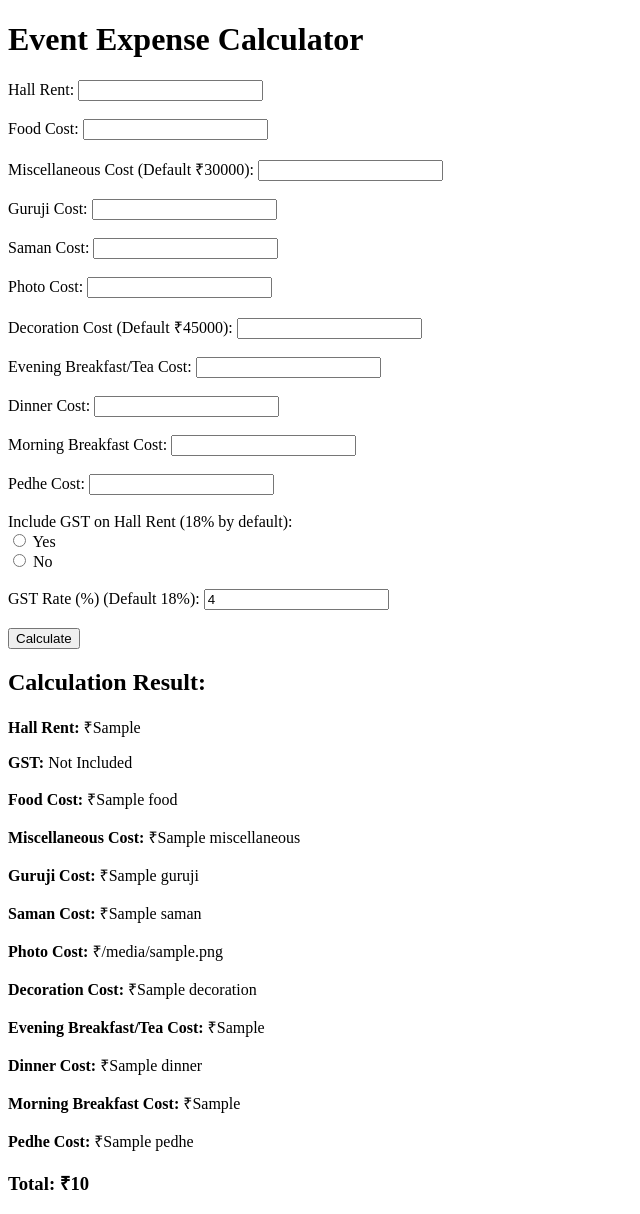
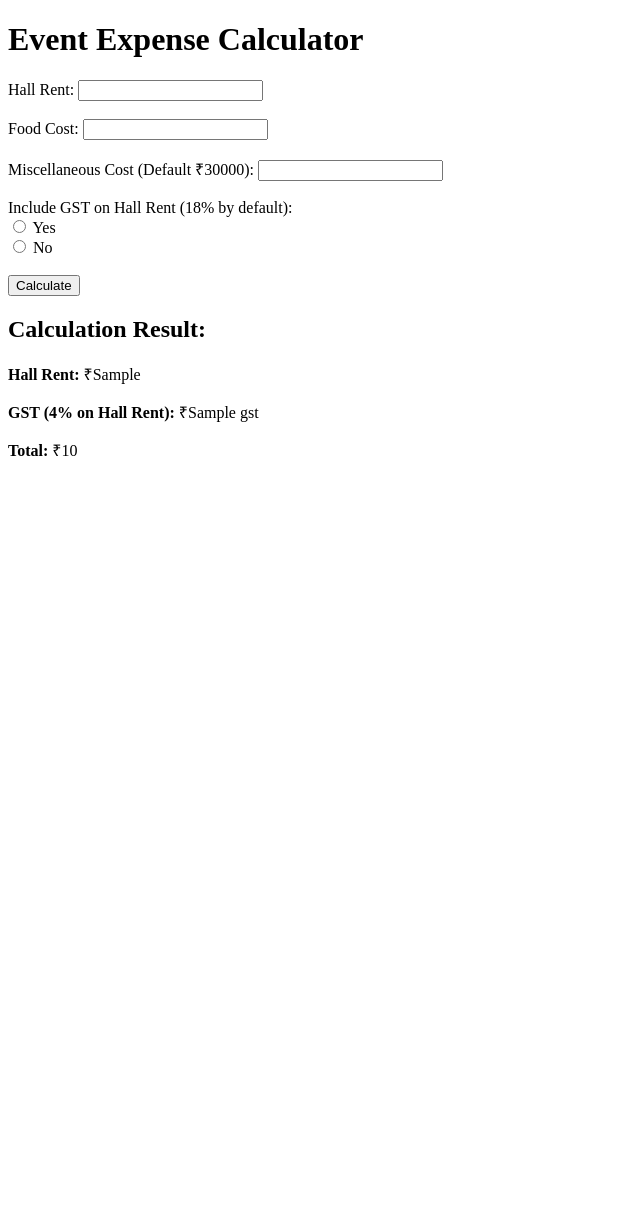
Before and after one commit to spawar20/app, a Flask app: template templates/index.html in a window 1280 px wide. Shown: the whole page, without its empty margins (0-640 px from the left). After the commit the page ends 456 px from the top, so only its background shows below. Run offline with Flask 3, Linux system fonts and the light colour scheme; the template is opened without the code that fills it: most values are stand-ins (such as "Sample title", 1, 10 or a date in 2020).

Commit message:
Update index.html

```diff
--- a/templates/index.html
+++ b/templates/index.html
@@ -9,71 +9,36 @@
     <h1>Event Expense Calculator</h1>
     <form method="POST">
         <label for="hall_rent">Hall Rent:</label>
-        <input type="number" id="hall_rent" name="hall_rent" step="0.01" value="{{ values.hall_rent if values.hall_rent is not none else '' }}" required><br><br>
+        <input type="number" id="hall_rent" name="hall_rent" step="0.01" value="{{ result.hall_rent if result.hall_rent is not none else '' }}" required><br><br>
 
         <label for="food">Food Cost:</label>
-        <input type="number" id="food" name="food" step="0.01" value="{{ values.food if values.food is not none else '' }}" required><br><br>
+        <input type="number" id="food" name="food" step="0.01" value="{{ result.food if result.food is not none else '' }}" required><br><br>
 
         <label for="miscellaneous">Miscellaneous Cost (Default ₹30000):</label>
-        <input type="number" id="miscellaneous" name="miscellaneous" value="{{ values.miscellaneous if values.miscellaneous is not none else 30000 }}" step="0.01"><br><br>
-
-        <label for="guruji">Guruji Cost:</label>
-        <input type="number" id="guruji" name="guruji" step="0.01" value="{{ values.guruji if values.guruji is not none else '' }}"><br><br>
-
-        <label for="saman">Saman Cost:</label>
-        <input type="number" id="saman" name="saman" step="0.01" value="{{ values.saman if values.saman is not none else '' }}"><br><br>
-
-        <label for="photo">Photo Cost:</label>
-        <input type="number" id="photo" name="photo" step="0.01" value="{{ values.photo if values.photo is not none else '' }}"><br><br>
-
-        <label for="decoration">Decoration Cost (Default ₹45000):</label>
-        <input type="number" id="decoration" name="decoration" value="{{ values.decoration if values.decoration is not none else 45000 }}" step="0.01"><br><br>
-
-        <label for="evening_tea">Evening Breakfast/Tea Cost:</label>
-        <input type="number" id="evening_tea" name="evening_tea" step="0.01" value="{{ values.evening_tea if values.evening_tea is not none else '' }}"><br><br>
-
-        <label for="dinner">Dinner Cost:</label>
-        <input type="number" id="dinner" name="dinner" step="0.01" value="{{ values.dinner if values.dinner is not none else '' }}"><br><br>
-
-        <label for="morning_breakfast">Morning Breakfast Cost:</label>
-        <input type="number" id="morning_breakfast" name="morning_breakfast" step="0.01" value="{{ values.morning_breakfast if values.morning_breakfast is not none else '' }}"><br><br>
-
-        <label for="pedhe">Pedhe Cost:</label>
-        <input type="number" id="pedhe" name="pedhe" step="0.01" value="{{ values.pedhe if values.pedhe is not none else '' }}"><br><br>
+        <input type="number" id="miscellaneous" name="miscellaneous" value="{{ result.miscellaneous if result.miscellaneous is not none else 30000 }}" step="0.01"><br><br>
 
         <label>Include GST on Hall Rent (18% by default):</label><br>
-        <input type="radio" id="gst_yes" name="gst_option" value="yes" {% if values.gst_option == 'yes' %}checked{% endif %}>
+        <input type="radio" id="gst_yes" name="gst_option" value="yes" {% if result.gst_option == 'yes' %}checked{% endif %}>
         <label for="gst_yes">Yes</label><br>
-        <input type="radio" id="gst_no" name="gst_option" value="no" {% if values.gst_option == 'no' %}checked{% endif %}>
+        <input type="radio" id="gst_no" name="gst_option" value="no" {% if result.gst_option == 'no' %}checked{% endif %}>
         <label for="gst_no">No</label><br><br>
-
-        <label for="gst_rate">GST Rate (%) (Default 18%):</label>
-        <input type="number" id="gst_rate" name="gst_rate" value="{{ values.gst_rate if values.gst_rate is not none else 18 }}" step="0.01"><br><br>
 
         <button type="submit">Calculate</button>
     </form>
 
     {% if result %}
-        <h2>Calculation Result:</h2>
-        <p><strong>Hall Rent:</strong> ₹{{ result.hall_rent }}</p>
-        {% if result.gst > 0 %}
-        <p><strong>GST ({{ result.gst_rate }}% on Hall Rent):</strong> ₹{{ result.gst }}</p>
+        {% if result.error %}
+            <h2>{{ result.error }}</h2>
         {% else %}
-        <p><strong>GST:</strong> Not Included</p>
+            <h2>Calculation Result:</h2>
+            <p><strong>Hall Rent:</strong> ₹{{ result.hall_rent }}</p>
+            {% if result.gst %}
+                <p><strong>GST ({{ result.gst_rate }}% on Hall Rent):</strong> ₹{{ result.gst }}</p>
+            {% else %}
+                <p><strong>GST:</strong> Not Included</p>
+            {% endif %}
+            <p><strong>Total:</strong> ₹{{ result.total }}</p>
         {% endif %}
-        <p><strong>Food Cost:</strong> ₹{{ result.food }}</p>
-        <p><strong>Miscellaneous Cost:</strong> ₹{{ result.miscellaneous }}</p>
-        <p><strong>Guruji Cost:</strong> ₹{{ result.guruji }}</p>
-        <p><strong>Saman Cost:</strong> ₹{{ result.saman }}</p>
-        <p><strong>Photo Cost:</strong> ₹{{ result.photo }}</p>
-        <p><strong>Decoration Cost:</strong> ₹{{ result.decoration }}</p>
-        <p><strong>Evening Breakfast/Tea Cost:</strong> ₹{{ result.evening_tea }}</p>
-        <p><strong>Dinner Cost:</strong> ₹{{ result.dinner }}</p>
-        <p><strong>Morning Breakfast Cost:</strong> ₹{{ result.morning_breakfast }}</p>
-        <p><strong>Pedhe Cost:</strong> ₹{{ result.pedhe }}</p>
-        <h3><strong>Total:</strong> ₹{{ result.total }}</h3>
-    {% elif result is not none %}
-        <h2>{{ result }}</h2>
     {% endif %}
 </body>
 </html>
```
